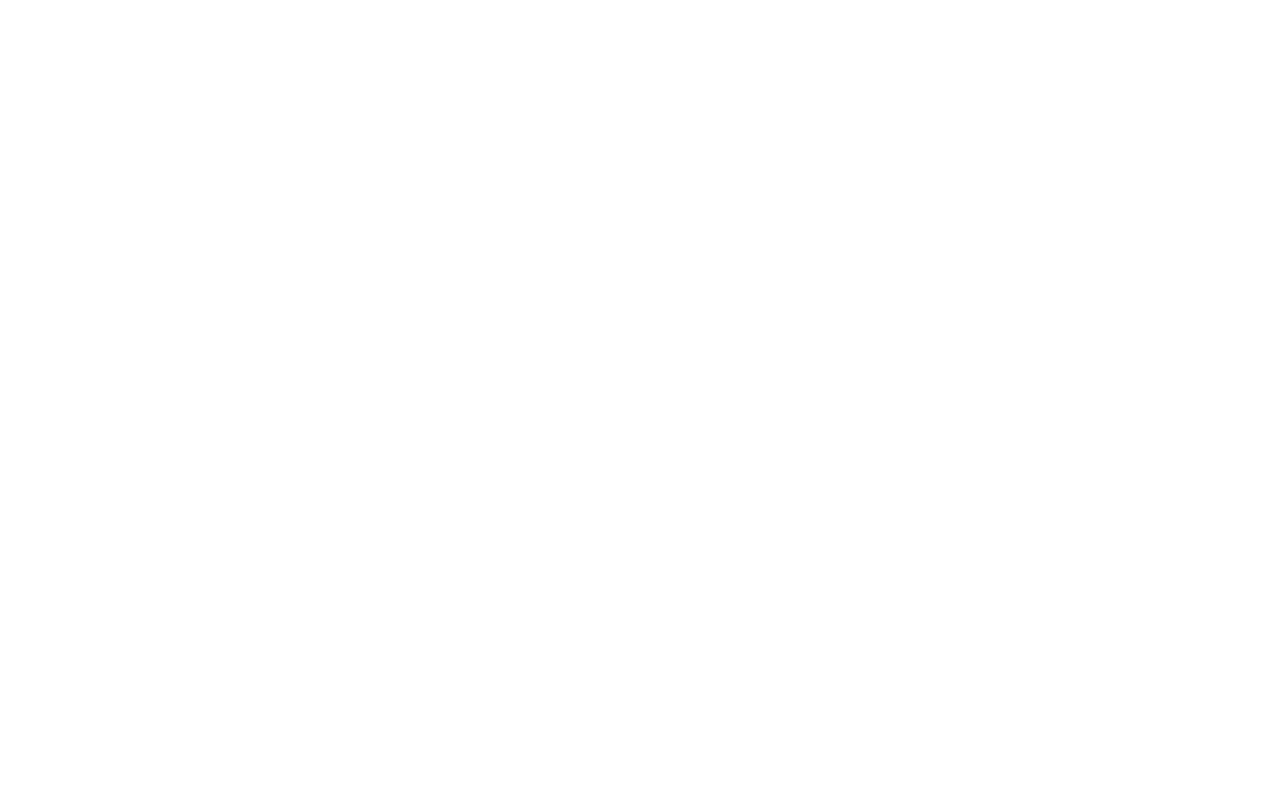
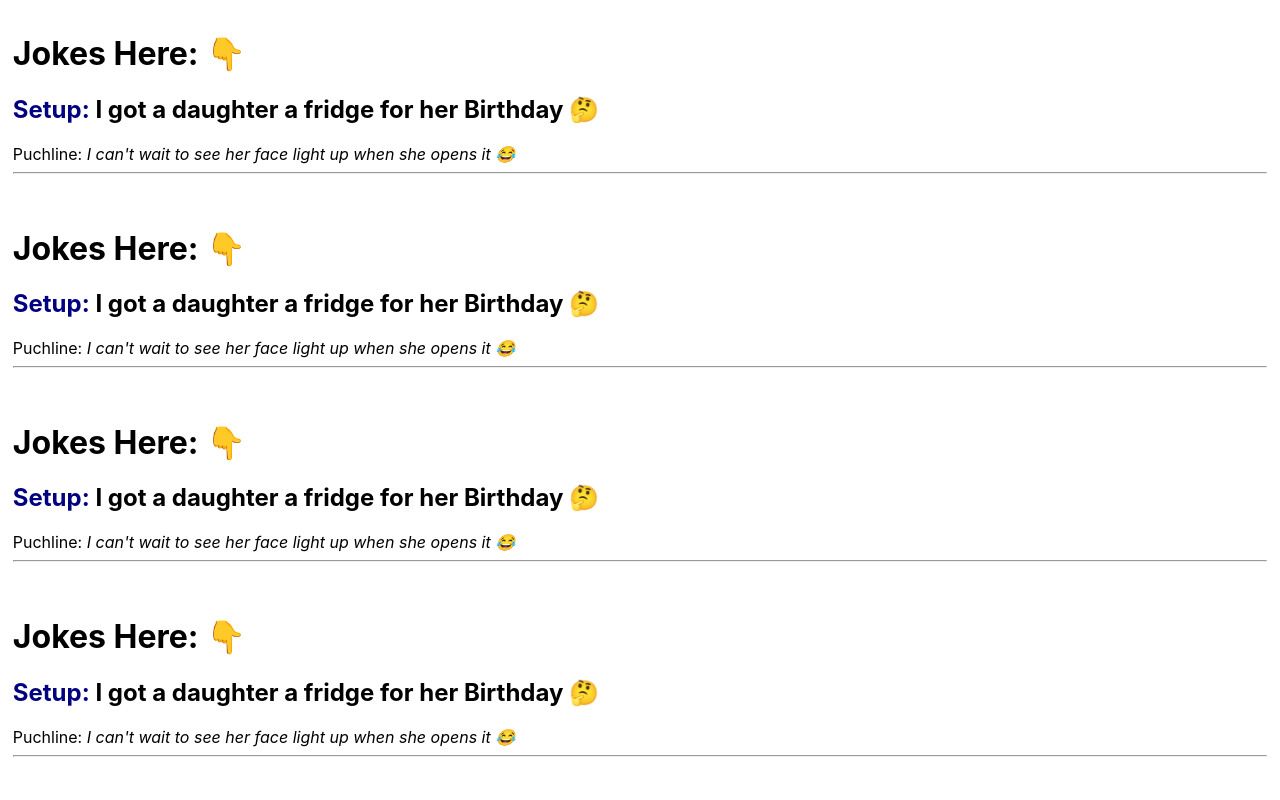
Before and after one commit to mrauthentik/joker, a React (Create React App) app: page / in a window 1280 px wide. Shown: the top 800 px of the page. Built offline with nearby package versions, Linux system fonts and the light colour scheme.

Commit message:
made changes in the joker.js and app.js file

```diff
--- a/src/App.js
+++ b/src/App.js
@@ -5,36 +5,14 @@
 
 function App() {
   const jokeElements = jokesData.map((jokes)=>{
-    return <Joker />
+    return ( <Joker setup={jokes.setup}
+                  punchline={jokes.punchline}
+            />)
   })
   return(
     <div>
-
+      {jokeElements}
     </div>
   )
 }
 export default App;
-{/* <Joker
-setup="How did the hacker escape the police?"
-punchline="He just ransomware!"
-/>
-<Joker
-setup="Why does bird Fly"
-punchline="because they have wings"
-/>
-<Joker
-setup="What's the best thing about Switzerland?"
-punchline="I don't know, but the flag is a big plus!"
-/>
-<Joker
-setup="Why does bird Fly"
-punchline="because the have wings"
-/>
-<Joker
-setup="How does a Penguin builds a house"
-punchline="He glues it!"
-/>
-<Joker
-// setup="How does a Penguin builds a house"
-punchline="He glues it!"
-/> */}
--- a/src/components/Joker.js
+++ b/src/components/Joker.js
@@ -1,11 +1,11 @@
 import React from 'react'
-export default function Joker({setup,punchline}){
+export default function Joker({setup , punchline}){
     return(
 
         <div className='joker'>
             <h1> Jokes Here: 👇</h1>
 
-              { setup && <h2> <span className='joker-text'>Setup:</span> {setup} 🤔</h2>}
+               <h2> <span className='joker-text'>Setup:</span> {setup} 🤔</h2>
              <i> <span className='joker-mini-text'>Puchline: </span>{punchline} 😂 </i>
              <hr></hr>
 
```
